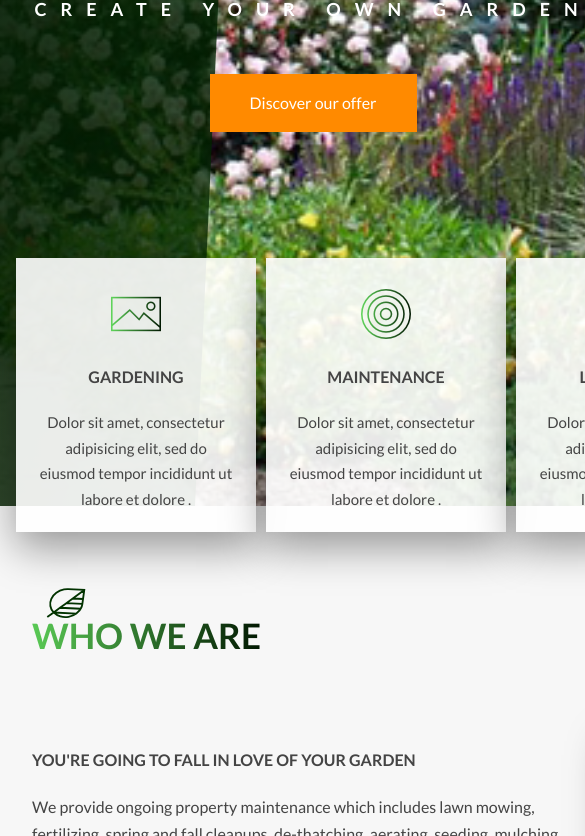
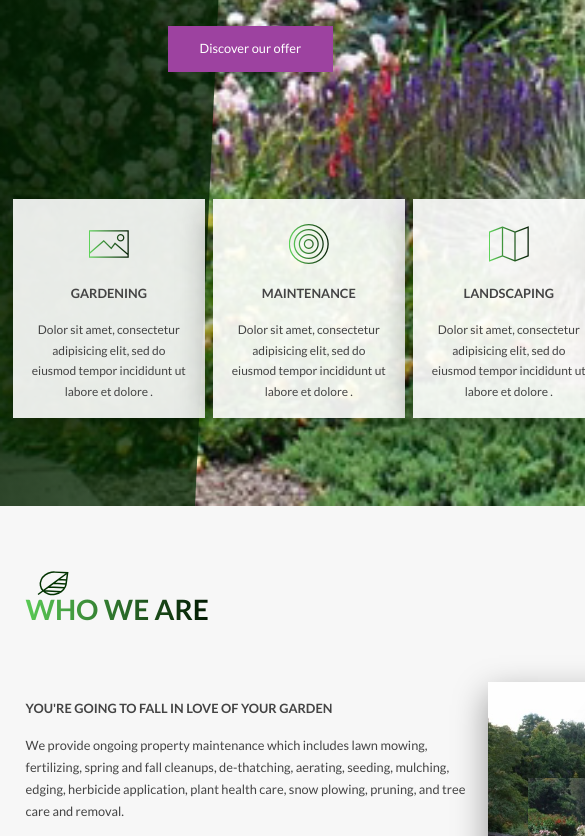
Before and after one commit to dianamartina/dream-garden, a website: page index.html in a window 390 px wide. Shown: the part 338-1174 px from the top of the page, 585 px wide, since content can reach past the window. Drawn offline with Linux system fonts and the light colour scheme.

Commit message:
media query in mixin + general typography

```diff
--- a/sass/abstracts/_mixins.scss
+++ b/sass/abstracts/_mixins.scss
@@ -0,0 +1,30 @@
+// MEDIA QUERY with mixin
+//1em = 16px (from the browser)
+
+@mixin respond($breakpoint) {
+  //0-600px  Phone
+  @if ($breakpoint == phone) {
+    @media only screen and (max-width: 37.5em) {
+      // 600px
+      @content;
+    }
+  }
+  //600-900px  Tablet portrait
+  @if ($breakpoint == tab-port) {
+    @media only screen and (max-width: 56.25em) {
+      @content;
+    }
+  }
+  //900-1200px Tablet landscape
+  @if ($breakpoint == tab-land) {
+    @media only screen and (max-width: 75em) {
+      @content;
+    }
+  }
+  //1800px +   Big desktop
+  @if ($breakpoint == big-desktop) {
+    @media only screen and (min-width: 112.5em) {
+      @content;
+    }
+  }
+}
--- a/sass/abstracts/_variables.scss
+++ b/sass/abstracts/_variables.scss
@@ -9,7 +9,7 @@ $color-primary: #023300;
 $color-primary-dark: #011801;
 $color-primary-light: #60d65b;
 
-$color-secondary: #ff8a00;
+$color-secondary: #9d42a0;
 
 $color-grey-light-1: #f7f7f7;
 $color-grey-light-2: #eeeeee;
--- a/sass/base/_base.scss
+++ b/sass/base/_base.scss
@@ -10,6 +10,19 @@ html {
   box-sizing: border-box;
   font-size: 62.5%; //this defines what 1 rem is 1rem=10px, 10px/16px=62.5%
   background-color: $color-primary-dark;
+
+  //MEDIA QUERY
+  @include respond(big-desktop) {
+    font-size: 75%; // 1rem=12px, 12/16 = 75%
+  }
+
+  @include respond(tab-land) {
+    font-size: 56.25%; //1rem=9px, 9/16= 50%
+  }
+
+  @include respond(tab-port) {
+    font-size: 50%; //1rem = 8px, 8/16 =50%
+  }
 }
 
 body {
--- a/sass/components/_button.scss
+++ b/sass/components/_button.scss
@@ -8,7 +8,7 @@
     transition: all 0.2s;
     position: relative;
     font-size: $default-font-size;
-    border: none;
+
     cursor: pointer;
   }
 
@@ -44,6 +44,7 @@
   &--secondary {
     color: $color-white;
     background-color: $color-secondary;
+    border: none;
 
     &::after {
       background-color: $color-secondary;
```
Also changed, not shown: css/style.css.
